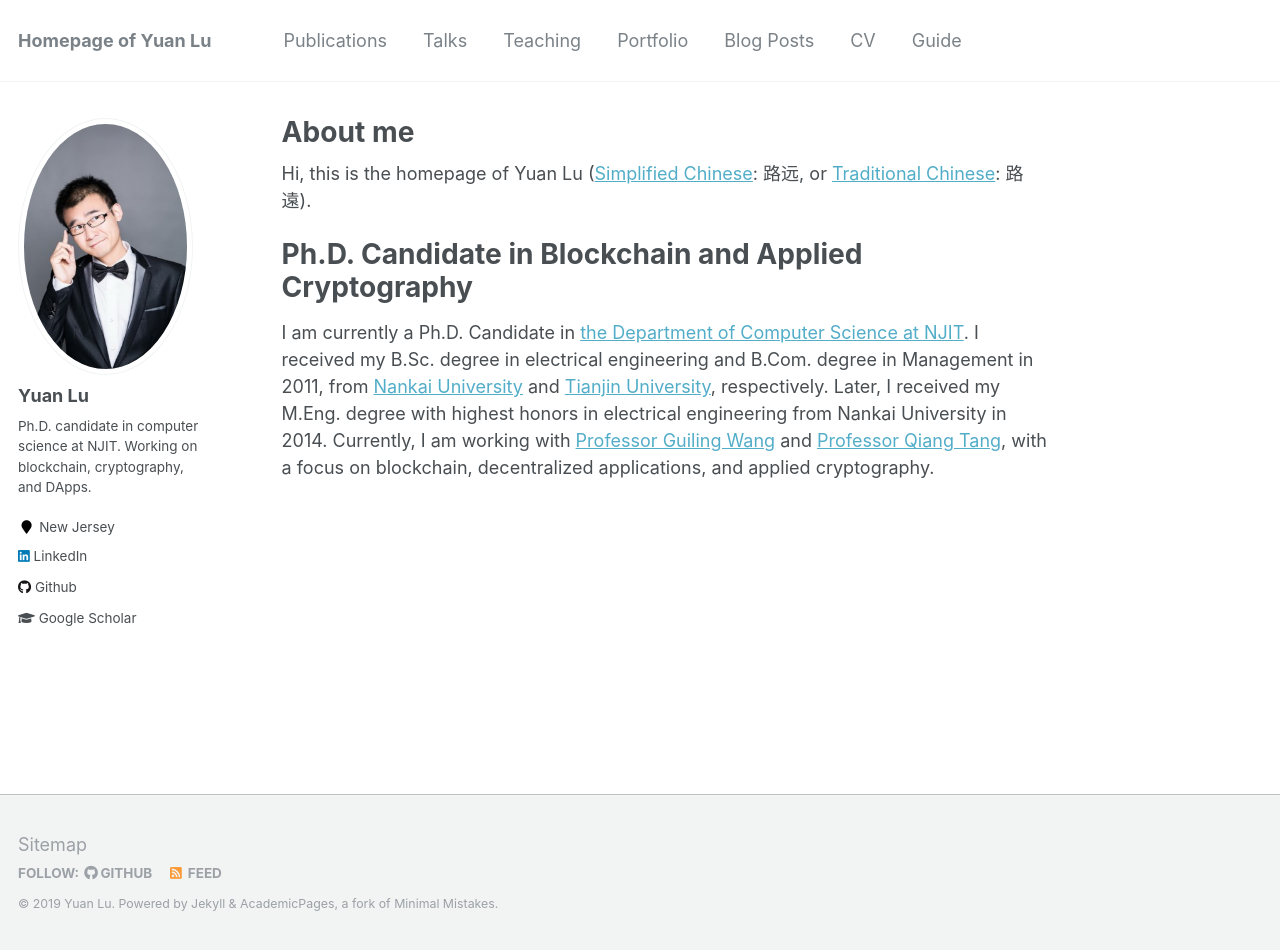
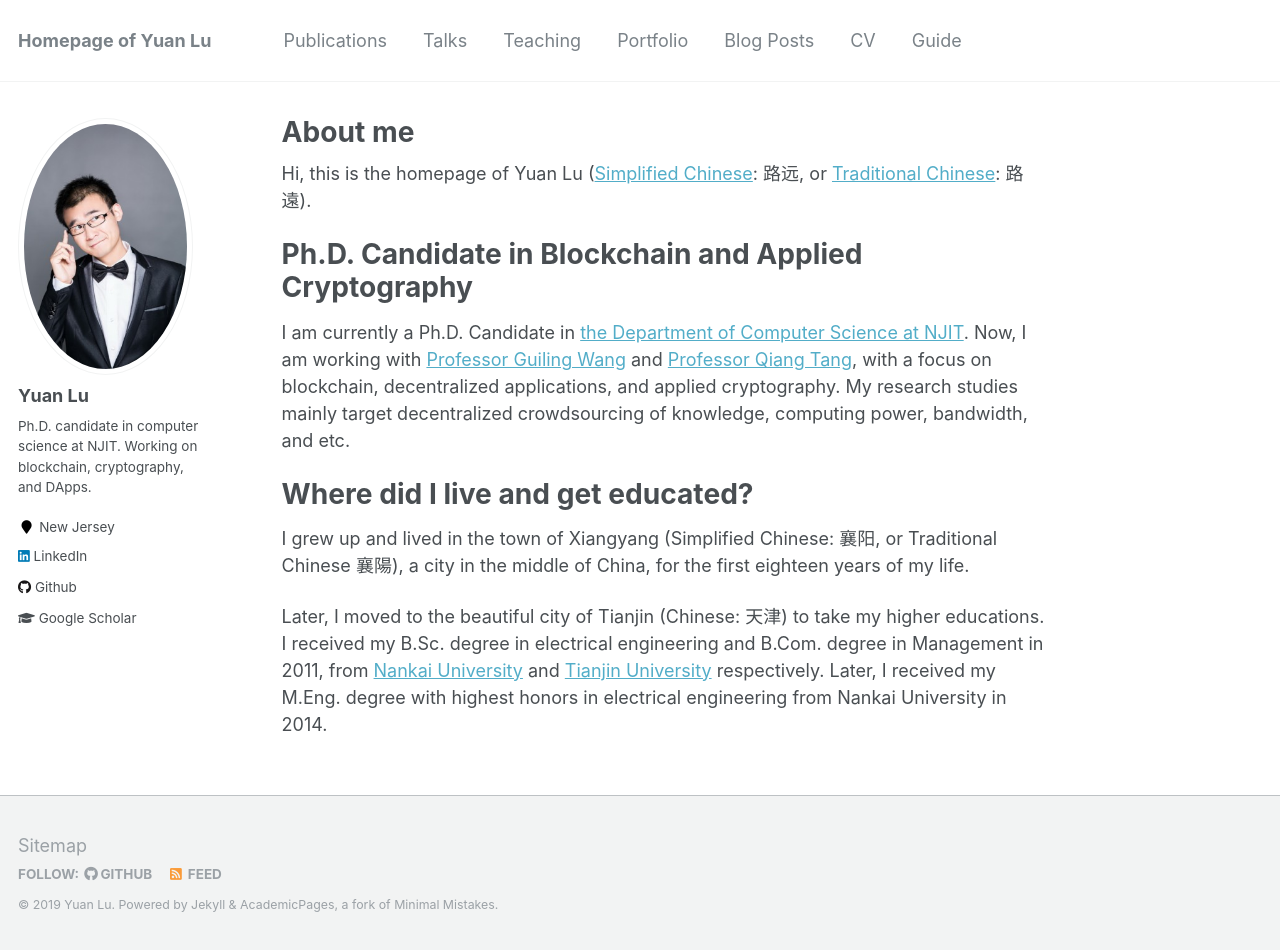
Before and after one commit to yylluu/yylluu.github.io, a Jekyll site: the page built from _pages/about.md, in a window 1280 px wide and 950 px high. Built offline with Jekyll 4.4.1, drawn with Linux system fonts in a browser that asks for light colours.

Commit message:
Update about.md

```diff
--- a/_pages/about.md
+++ b/_pages/about.md
@@ -12,7 +12,15 @@
 
 Ph.D. Candidate in Blockchain and Applied Cryptography
 ======
-I am currently a Ph.D. Candidate in [the Department of Computer Science at NJIT](https://cs.njit.edu/). I received my B.Sc. degree in electrical engineering and B.Com. degree in Management in 2011, from [Nankai University](https://en.wikipedia.org/wiki/Nankai_University) and [Tianjin University](https://en.wikipedia.org/wiki/Tianjin_University), respectively. Later, I received my M.Eng. degree with highest honors in electrical engineering from Nankai University in 2014. Currently, I am working with [Professor Guiling Wang](https://web.njit.edu/~gwang/) and [Professor Qiang Tang](https://web.njit.edu/~qiang/), with a focus on blockchain, decentralized applications, and applied cryptography.
+I am currently a Ph.D. Candidate in [the Department of Computer Science at NJIT](https://cs.njit.edu/). Now, I am working with [Professor Guiling Wang](https://web.njit.edu/~gwang/) and [Professor Qiang Tang](https://web.njit.edu/~qiang/), with a focus on blockchain, decentralized applications, and applied cryptography. My research studies mainly target decentralized crowdsourcing of knowledge, computing power, bandwidth, and etc.
+
+
+
+Where did I live and get educated?
+======
+I grew up and lived in the town of Xiangyang (Simplified Chinese: 襄阳, or Traditional Chinese 襄陽), a city in the middle of China, for the first eighteen years of my life.
+
+Later, I moved to the beautiful city of Tianjin (Chinese: 天津) to take my higher educations. I received my B.Sc. degree in electrical engineering and B.Com. degree in Management in 2011, from [Nankai University](https://en.wikipedia.org/wiki/Nankai_University) and [Tianjin University](https://en.wikipedia.org/wiki/Tianjin_University) respectively. Later, I received my M.Eng. degree with highest honors in electrical engineering from Nankai University in 2014.
 
 <!---
 
```
